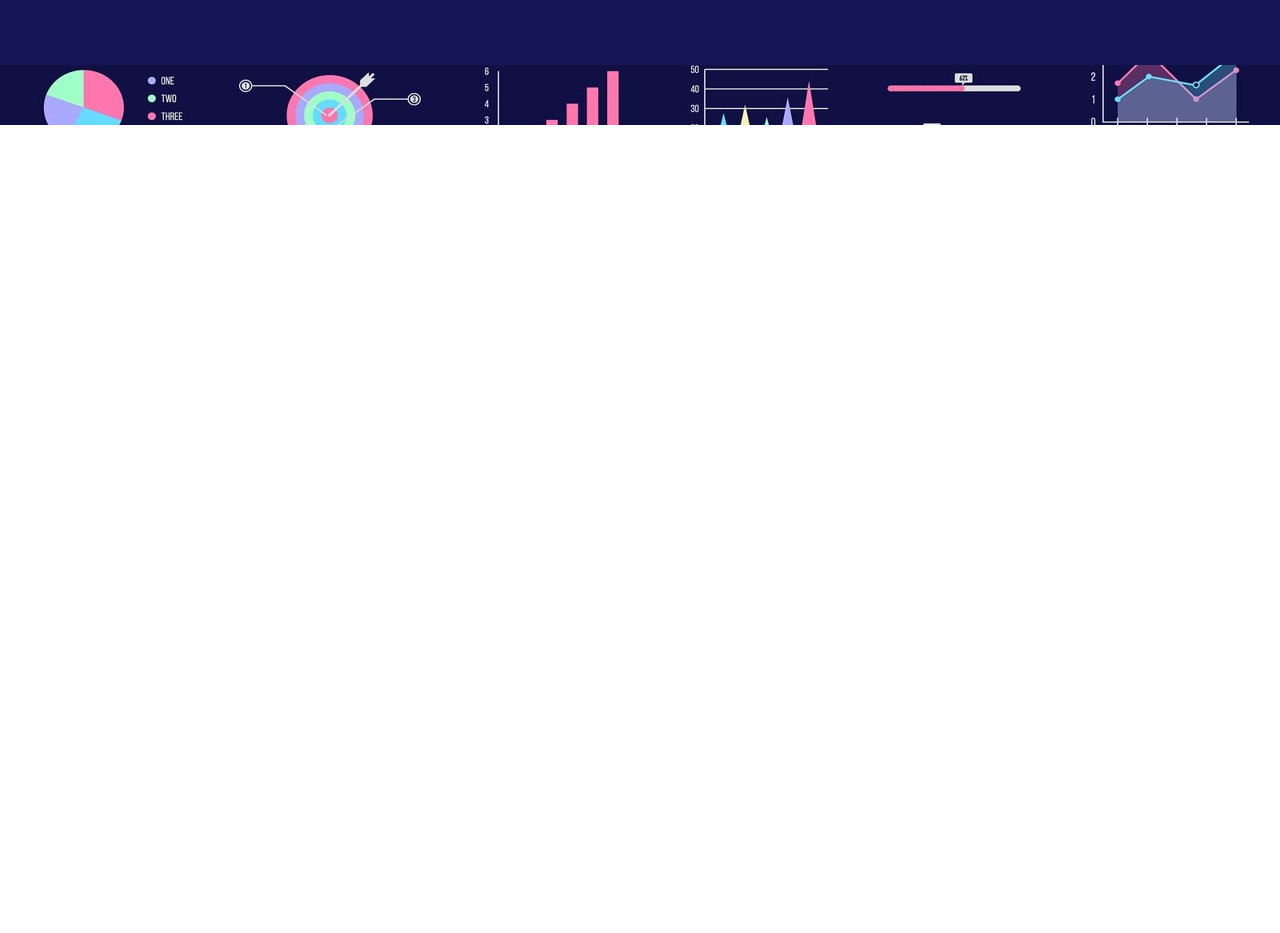
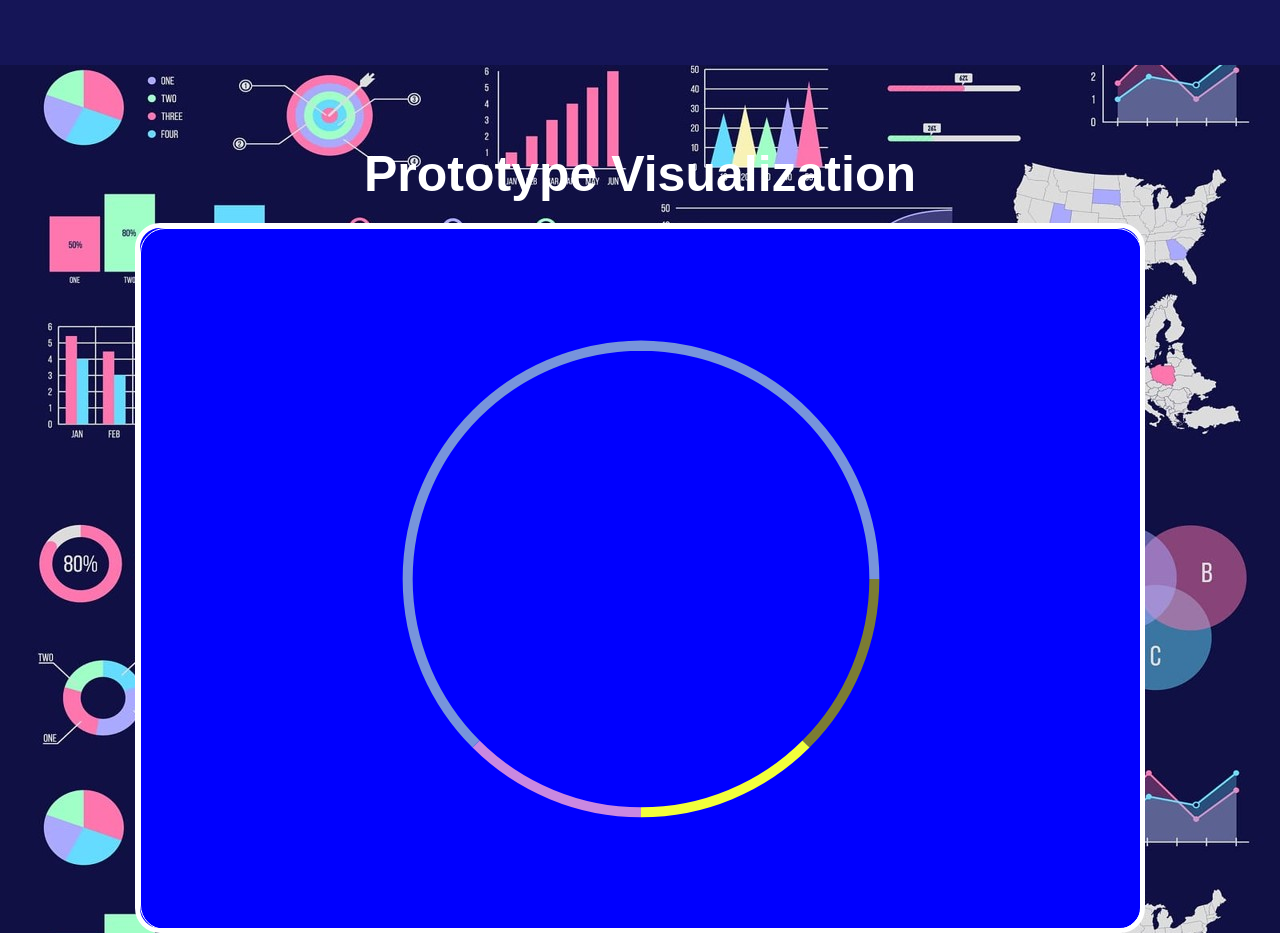
Before and after one commit to CocoTheOwner/CocoTheOwner.github.io, a React (Create React App) app: page / in a window 1280 px wide. Shown: the part 1680-2613 px from the top of the page. Before the commit the page ends 1805 px from the top, so only its background shows below. Built offline with nearby package versions, Linux system fonts and the light colour scheme.

Commit message:
Move visualisation back to main page

```diff
--- a/public/index.html
+++ b/public/index.html
@@ -80,6 +80,7 @@
     <div id="root"></div>
     <div id="header"></div>
     <div id="example"></div>
+    <div id="vis" style="border: 5px solid #FFFFFF; width: 1000px; height: 700px; border-radius:25px; margin:auto; background-color: blue;" >
 
     <!--
       This HTML file is a template.
--- a/public/visualize.html
+++ b/public/visualize.html
@@ -20,9 +20,7 @@
         <em style="color:white;">Visualization page</em>
       <h1>
       <div>
-        <div style="border: 2px solid #FFFFFF; width: 1000px; height: 700px; border-radius:25px; margin:auto;">
       </div>
     </section>
-
   </body>
 </html>
--- a/src/components/ProtoVisual.tsx
+++ b/src/components/ProtoVisual.tsx
@@ -30,6 +30,8 @@ export default class Canvas extends React.Component {
     const x = canvas.width/2;
     const y = canvas.height/2;
     const r = canvas.height/3;
+
+
     let red = getRandomInt(0, 255);
     let green = getRandomInt(0, 255);
     let blue = getRandomInt(0, 255);
--- a/src/index.tsx
+++ b/src/index.tsx
@@ -1,11 +1,11 @@
 import React from 'react';
 import ReactDOM from 'react-dom';
+import PageHeader from './components/PageHeader';
+import ProtoVisual from './components/ProtoVisual';
 import './index.css';
 import reportWebVitals from './reportWebVitals';
 /*import 'bootstrap/dist/css/bootstrap.css';
 import './custom.scss';*/
-import PageHeader from './components/PageHeader'
-import ProtoVisual from './components/ProtoVisual'
 
 
 /*
@@ -24,12 +24,17 @@ ReactDOM.render(
 
 ReactDOM.render(
   <React.StrictMode>
-
-
+    <PageHeader />
   </React.StrictMode>,
   document.getElementById('header')
 );
 
+ReactDOM.render(
+  <React.StrictMode>
+    <ProtoVisual />
+  </React.StrictMode>,
+  document.getElementById('vis')
+);
 
 
 // If you want to start measuring performance in your app, pass a function
```
